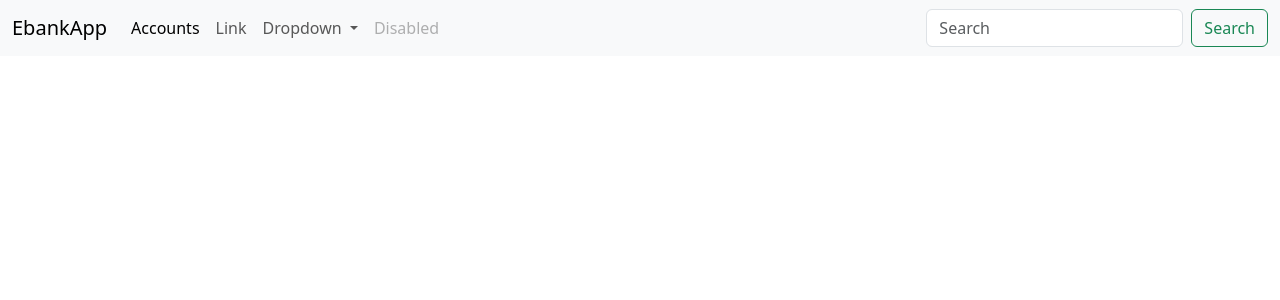
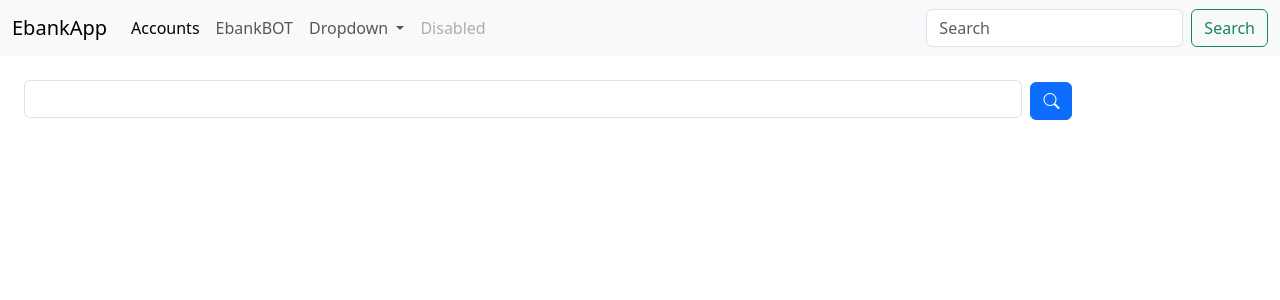
Before and after one commit to anwarelouardini/ebank-ms-app, an Angular app in the folder angular-front/: page /ebank-bot in a window 1280 px wide. Before the commit this address led to /. Shown: the top 300 px of the page. Built offline with nearby package versions, Linux system fonts and the light colour scheme.

Commit message:
initialiser le composant bot-ui en ajoutant un router link pour lui

```diff
--- a/angular-front/src/app/app.html
+++ b/angular-front/src/app/app.html
@@ -10,7 +10,7 @@
           <a class="nav-link active" aria-current="page" routerLink="accounts">Accounts</a>
         </li>
         <li class="nav-item">
-          <a class="nav-link" href="#">Link</a>
+          <a class="nav-link" routerLink="ebank-bot"g>EbankBOT</a>
         </li>
         <li class="nav-item dropdown">
           <a class="nav-link dropdown-toggle" href="#" id="navbarDropdown" role="button" data-bs-toggle="dropdown" aria-expanded="false">
--- a/angular-front/src/app/app.routes.ts
+++ b/angular-front/src/app/app.routes.ts
@@ -1,6 +1,8 @@
 import { Routes } from '@angular/router';
 import {Accounts} from './accounts/accounts';
+import {BotUi} from './bot-ui/bot-ui';
 
 export const routes: Routes = [
   {path: 'accounts', component: Accounts},
+  {path: 'ebank-bot', component: BotUi}
 ];
--- /dev/null
+++ b/angular-front/src/app/bot-ui/bot-ui.html
@@ -0,0 +1,8 @@
+<div class="p-3">
+  <div class="card-body">
+    <input type="text" class="form-control m-2" style="display: inline; width: 80%">
+    <button class="btn btn-primary" style="display: inline">
+      <i class="bi bi-search"></i>
+    </button>
+  </div>
+</div>
```
Also changed, not shown: angular-front/src/app/bot-ui/bot-ui.ts (added, +9 -0 lines), angular-front/src/app/bot-ui/bot-ui.css (added), 1 other file (tests, documents, lock files or other folders).
